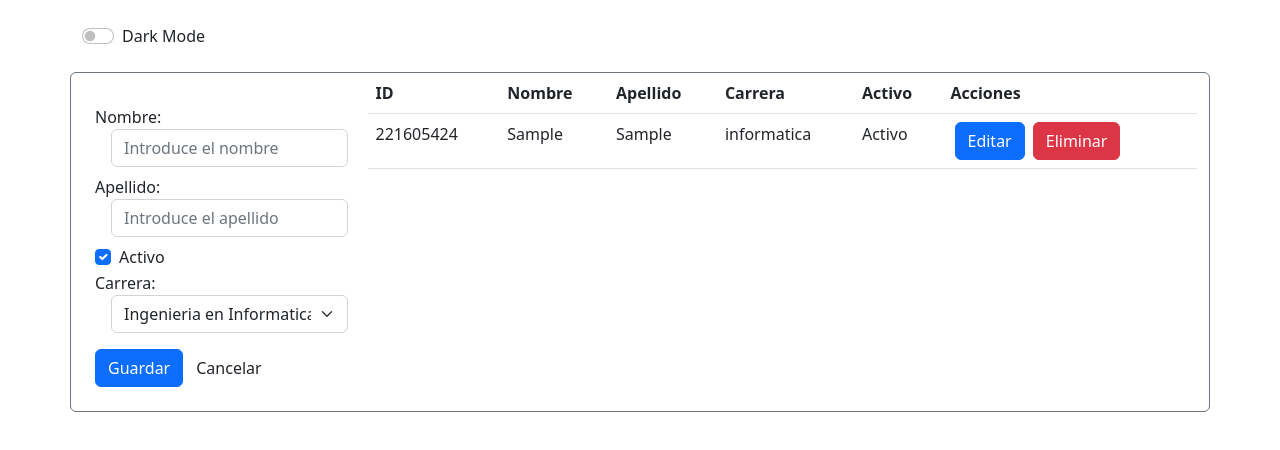
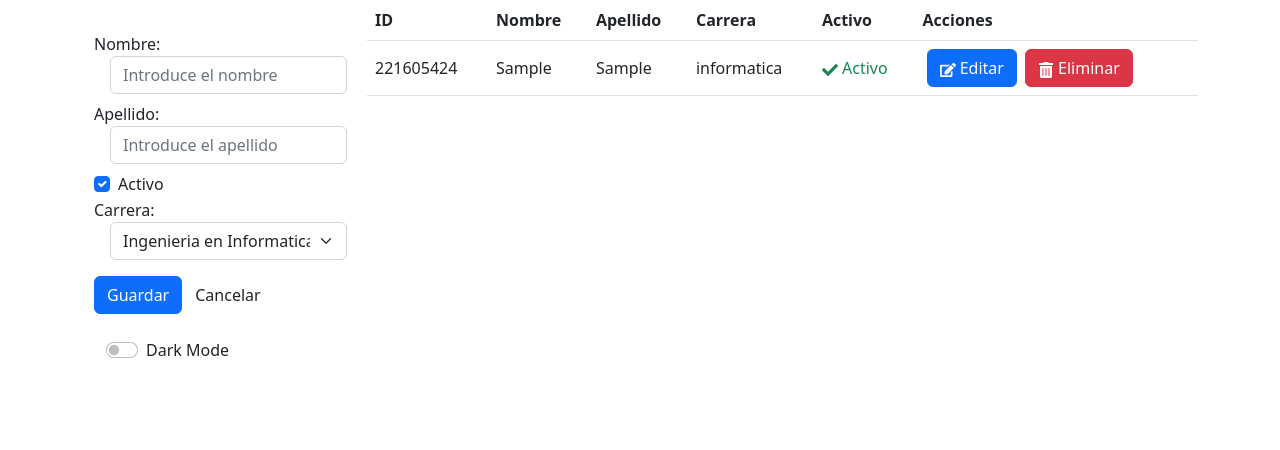
Before and after one commit to ffba97/emergentes-reactjs-bootstrap, a React (Create React App) app: page / in a window 1280 px wide. Both pictures are taken after typing "Sample", "Sample" into the empty fields and a click on the input "Guardar". Shown: the top 450 px of the page. Built offline with nearby package versions, Linux system fonts and the light colour scheme.

Commit message:
Estilo modificado e incersion de iconos

```diff
--- a/package.json
+++ b/package.json
@@ -9,6 +9,7 @@
     "@testing-library/user-event": "^13.5.0",
     "react": "^18.2.0",
     "react-dom": "^18.2.0",
+    "react-icons": "^4.6.0",
     "react-scripts": "5.0.1",
     "web-vitals": "^2.1.4"
   },
--- a/src/App.js
+++ b/src/App.js
@@ -4,18 +4,18 @@ import StudentForm from "./StudentForm";
 import StudentsList from "./StudentsList";
 import DarkMode from "./DarkMode";
 
-const getStudents =()=>{
-  let students = localStorage.getItem('students');
-  if(students){
-  return JSON.parse(students)}
-  return []
-}
+const getStudents = () => {
+  let students = localStorage.getItem("students");
+  if (students) {
+    return JSON.parse(students);
+  }
+  return [];
+};
 
 const App = () => {
   const [students, setStudents] = useState(getStudents());
   const [studentOnEdit, setStudentOnEdit] = useState();
   const [dark, setDark] = useState(localStorage.getItem("dark"));
-
 
   useEffect(() => {
     const mode = localStorage.getItem("dark");
@@ -88,16 +88,17 @@ const App = () => {
 
   return (
     <>
-      <div className="container my-4">
-        <DarkMode changeMode={handleDarkMode} actualMode={dark} />
-      </div>
       <Box>
         <StudentForm
           onSave={handleSaveStudent}
           initialStudent={initialStudent}
           onCancel={handleCancel}
           actualMode={dark}
-        />
+        >
+          <div className="container my-4">
+            <DarkMode changeMode={handleDarkMode} actualMode={dark} />
+          </div>
+        </StudentForm>
         <StudentsList
           list={students}
           onDelete={handleDeleteStudent}
--- a/src/Box.jsx
+++ b/src/Box.jsx
@@ -3,7 +3,7 @@ import React from 'react';
 const Box = props => {
     const children = props.children;
     return (
-        <div className='container-md border border-secondary rounded my-4 overflow-hidden'>
+        <div className='container'>
             <div className='row'>
             {children}
             </div>
--- a/src/StudentForm.jsx
+++ b/src/StudentForm.jsx
@@ -1,4 +1,4 @@
-import { getQueriesForElement } from "@testing-library/react";
+
 import React, { useState, useEffect } from "react";
 import CARREERS from "./carreers";
 
@@ -16,24 +16,22 @@ const StudentForm = (props) => {
     let valido = true;
     let alert = document.querySelector(".alert");
 
-    name.classList.remove('border-danger');
-    lastName.classList.remove('border-danger');
-    alert.classList.remove('d-none');
-
-
+    name.classList.remove("border-danger");
+    lastName.classList.remove("border-danger");
+    alert.classList.remove("d-none");
 
     if (formValues.first_name.length === 0) {
       name.classList.add("border-danger");
-      valido =false;
+      valido = false;
     }
 
     if (formValues.last_name.length === 0) {
       lastName.classList.add("border-danger");
-      valido = false
+      valido = false;
     }
 
-    if(valido){
-        alert.classList.add('d-none')
+    if (valido) {
+      alert.classList.add("d-none");
     }
 
     return valido;
@@ -71,12 +69,15 @@ const StudentForm = (props) => {
 
   return (
     <>
-      <form className="col-md-3 p-4" onSubmit={handleSubmit}>
-
+      <div className="col-md-3 p-4">
+        <form onSubmit={handleSubmit}>
           <div className="form-group my-2">
             <label htmlFor="first_name">Nombre:</label>
             <input
-            className={dark==='checked'?"mx-3 form-control bg-dark text-white":"mx-3 form-control"}
+              className={
+                "mx-3 form-control " +
+                (dark === "checked" ? "bg-dark text-white border-secondary" : "")
+              }
               placeholder="Introduce el nombre"
               type="text"
               name="first_name"
@@ -87,7 +88,10 @@ const StudentForm = (props) => {
           <div className="form-group my-2">
             <label htmlFor="last_name">Apellido:</label>
             <input
-            className={dark==='checked'?"mx-3 form-control bg-dark text-white":"mx-3 form-control"}
+              className={
+                "mx-3 form-control " +
+                (dark === "checked" ? "bg-dark text-white border-secondary" : "")
+              }
               placeholder="Introduce el apellido"
               type="text"
               name="last_name"
@@ -99,7 +103,6 @@ const StudentForm = (props) => {
             <input
               type="checkbox"
               className="form-check-input "
-
               name="is_active"
               checked={formValues.is_active}
               onChange={handleChange}
@@ -125,7 +128,12 @@ const StudentForm = (props) => {
           </div>
           <div className="mt-3">
             <input className="btn btn-primary" type="submit" value="Guardar" />
-          <button className={dark==='checked'?'btn text-white':"btn btn-default"} onClick={handleCancel}>
+            <button
+              className={
+                dark === "checked" ? "btn text-white" : "btn btn-default"
+              }
+              onClick={handleCancel}
+            >
               Cancelar
             </button>
             <div className="alert alert-danger my-2 d-none">
@@ -133,6 +141,8 @@ const StudentForm = (props) => {
             </div>
           </div>
         </form>
+        {props.children}
+      </div>
     </>
   );
 };
--- a/src/StudentsList.jsx
+++ b/src/StudentsList.jsx
@@ -1,4 +1,8 @@
 import React from "react";
+import { FaEdit } from "react-icons/fa";
+import { FaTrashAlt } from "react-icons/fa";
+import { FaCheck } from "react-icons/fa";
+import { FaTimes } from "react-icons/fa";
 
 const StudentsList = (props) => {
   const list = props.list;
@@ -18,7 +22,7 @@ const StudentsList = (props) => {
   const CrearTabla = () => {
     return (
       <div className="col-md-9 m-0">
-        <table className={dark==='checked'?"table table-dark":"table"}>
+        <table className={dark === "checked" ? "table table-dark" : "table"}>
           <thead>
             <tr>
               <th cla>ID</th>
@@ -32,23 +36,23 @@ const StudentsList = (props) => {
           <tbody>
             {list.map((student) => (
               <tr key={student.id}>
-                <td>{student.id}</td>
-                <td>{student.first_name}</td>
-                <td>{student.last_name}</td>
-                <td>{student.carreer}</td>
-                <td>{student.is_active ? "Activo" : "Inactivo"}</td>
+                <td className="align-middle">{student.id}</td>
+                <td className="align-middle">{student.first_name}</td>
+                <td className="align-middle">{student.last_name}</td>
+                <td className="align-middle">{student.carreer}</td>
+                <td className="align-middle">{student.is_active ? <span className="text-success"><FaCheck/> Activo</span> : <span className="text-danger"><FaTimes/> Inactivo</span>}</td>
                 <td>
                   <button
                     className="btn btn-primary mx-1"
                     onClick={() => handleEditClick(student)}
                   >
-                    Editar
+                    <FaEdit /> Editar
                   </button>
                   <button
                     className="btn btn-danger mx-1"
                     onClick={() => handleDeleteClick(student)}
                   >
-                    Eliminar
+                    <FaTrashAlt /> Eliminar
                   </button>
                 </td>
               </tr>
@@ -59,8 +63,7 @@ const StudentsList = (props) => {
     );
   };
 
-  return <>
-  {list.length > 0 ? <CrearTabla /> : ""}</>;
+  return <>{list.length > 0 ? <CrearTabla /> : ""}</>;
 };
 
 export default StudentsList;
```
Also changed, not shown: 1 other file (tests, documents, lock files or other folders). Lines whose indentation alone changed are shown as unchanged.
